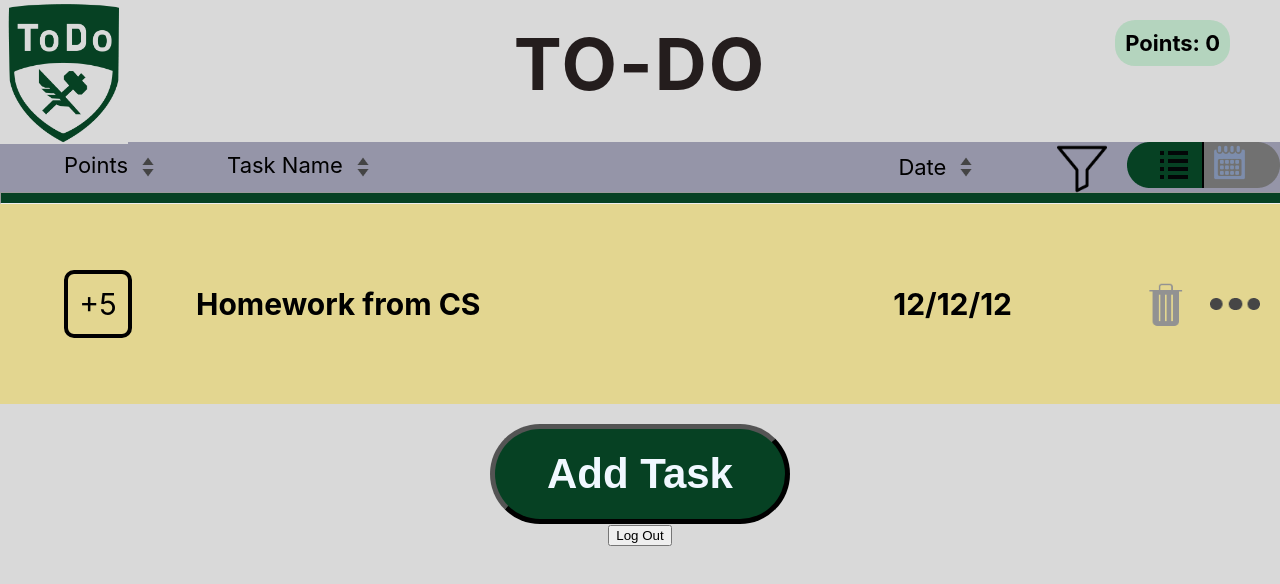
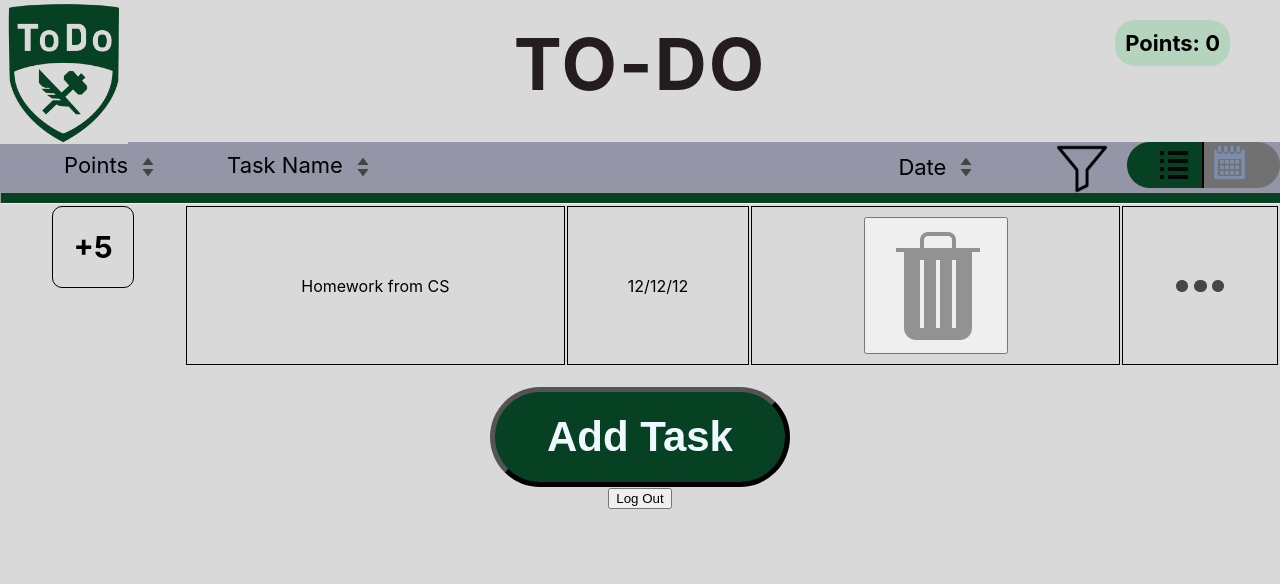
Before and after one commit to Bpowell5184/ToDoList-309, a React (Create React App) app in the folder frontend/: page /todomain in a window 1280 px wide. Shown: the top 584 px of the page. Built offline with nearby package versions, Linux system fonts and the light colour scheme.

Commit message:
Initial work on Table Conversion

```diff
--- a/frontend/src/components/ToDoMain.css
+++ b/frontend/src/components/ToDoMain.css
@@ -117,53 +117,35 @@
     padding: 0 0 px;
 }
 
+/* Table Styling */
+.task-table {
+    width: 100%;
+    /*border-collapse: collapse;*/
+}
+
+.task-table td {
+    padding: 10px;
+    text-align: center;
+    vertical-align: middle;
+    border: 1px, solid
+}
+
 .point-value {
-    display: flex;
-    font-size: 30px;
-    text-align: center;
-    margin-left: 5%;
-    vertical-align: center;
-    border: 4px solid black;
-    border-radius: 10px;
+    display: inline-block;
     justify-content: center;
     align-items: center;
+    font-size: 30px;
+    font-weight: bold;
     width: 60px;
     height: 60px;
+    border: 3px solid black;
+    border-radius: 10px;
+    line-height: 60px;
+    margin-left: 0%;
 }
 
 .task-name {
-    display: flex;
-    font-size: 30px;
-    font-weight: bold;
-    text-align: left;
-    margin-left: 5%;
-    vertical-align: center;
-    justify-content: center;
-    align-items: center;
-}
 
-.date {
-    display: flex;
-    align-items: center;
-    font-size: 30px;
-    font-weight: bold;
-    text-align: right;
-    margin-left: auto;
-    margin-right: 10%;
-}
-
-.trash-icon {
-    display: flex;
-    height: 50px;
-    width: auto;
-    margin-right: 20px;
-}
-
-.options-icon {
-    display: flex;
-    height: auto;
-    width: 50px;
-    margin-right: 20px
 }
 
 .add-task-button {
--- a/frontend/src/components/ToDoMain.js
+++ b/frontend/src/components/ToDoMain.js
@@ -63,6 +63,7 @@ function ToDoMain() {
 
   return (
     <div>
+      {/* Logo */}
       <img src={logo} alt="Logo" className="logo" />
       <div className='points_container'>
         <div className='points_text'>
@@ -70,7 +71,7 @@ function ToDoMain() {
         </div>
       </div>
       <h1 className='large-heading'>To-Do</h1>
-
+      {/* Table Headers and Icons */}
       <div className='sorts-container'>
         <div className='sort_points'>
           Points
@@ -91,19 +92,21 @@ function ToDoMain() {
       </div>
       <hr class="title-divider" />
 
-      <div className='task-container'>
-        <div className='point-value'>
-          +5
-        </div>
-        <div className='task-name'>
-          Homework from CS
-        </div>
-        <div className='date'>
-          12/12/12
-        </div>
-        <img src={trash_icon} alt="trash_icon" className='trash-icon'/>
-        <img src={options} alt="options" className='options-icon'/>
-      </div>
+      <table className='task-table'>
+        <tbody>
+          <tr>
+            <td className='point-value'>+5</td>
+            <td className='task-name'>Homework from CS</td>
+            <td className='date'>12/12/12</td>
+            <td>
+              <button>
+               <img src={trash_icon} alt="trash_icon" className='trash-icon' />
+              </button>
+             </td>
+            <td><img src={options} alt="options" className='options-icon' /></td>
+          </tr>
+        </tbody>
+      </table>
 
       <div>
         <button onClick={toggleOverlayAddTask} className='add-task-button'>
```
